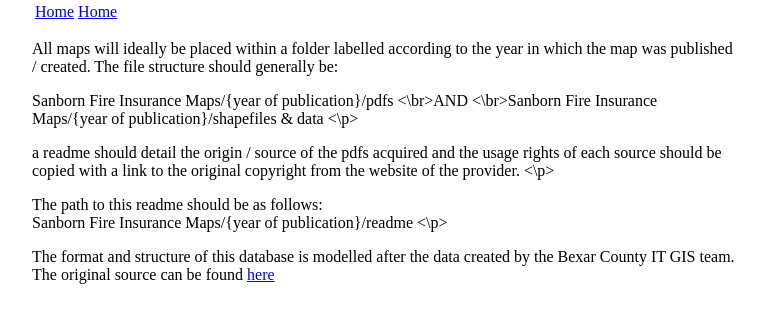
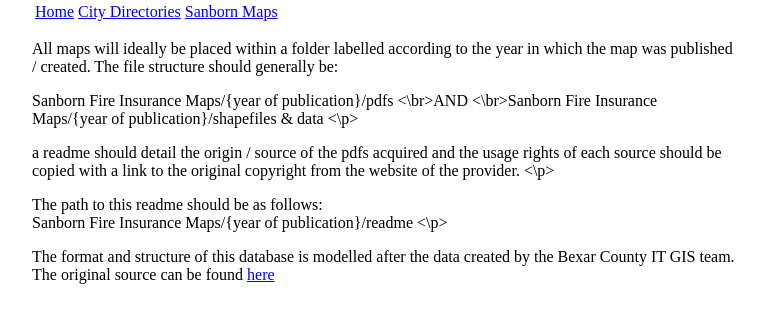
Before and after one commit to PATKZ-STMU/Hispanic-San-Antonio-History-Mapping-Project, a plain HTML site: page sanborns.html in a window 1280 px wide. Shown: the whole page, without its empty margins (256-1021 px from the left). Drawn offline with Linux system fonts and the light colour scheme.

Commit message:
Update sanborns.html

```diff
--- a/sanborns.html
+++ b/sanborns.html
@@ -11,7 +11,8 @@
 
 <table><tr>
   <td><a href="https://patkz-stmu.github.io/">Home</a></td>
-  <td><a href="https://patkz-stmu.github.io/sanborns.html">Home</a></td>
+  <td><a href="https://patkz-stmu.github.io/sanborns.html">City Directories</a></td>
+  <td><a href="https://patkz-stmu.github.io/sanborns.html">Sanborn Maps</a></td>
 
 </tr></table>
 <p>
```
